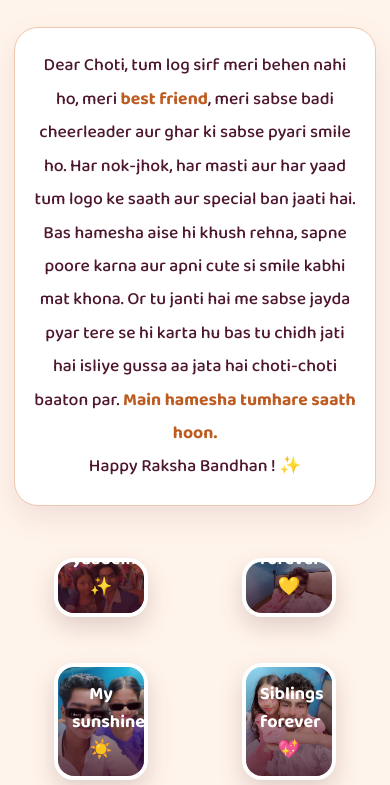
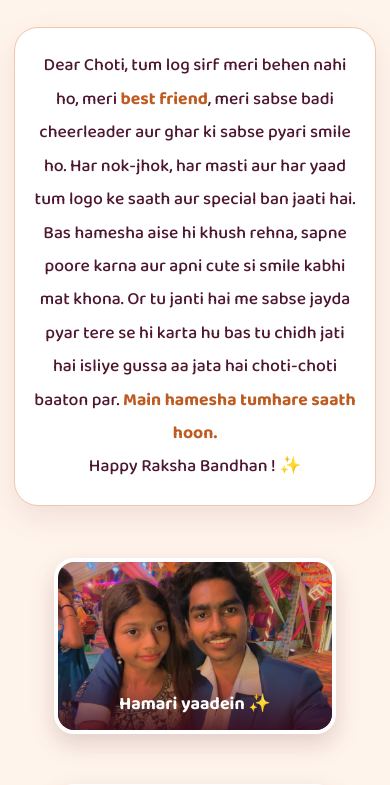
Before and after one commit to abhaychandra984-sys/rakhi, a plain HTML site: page index.html in a window 390 px wide. Shown: the part 266-1051 px from the top of the page. Drawn offline with Linux system fonts and the light colour scheme.

Commit message:
Update index.html

```diff
--- a/index.html
+++ b/index.html
@@ -125,14 +125,16 @@
       color: #7b1838;
     }
 
-    @media (max-width: 600px) {
-      .page {
-        padding: 25px 14px 40px;
-      }
+   @media (max-width: 600px) {
+  .gallery {
+    grid-template-columns: 1fr;
+    gap: 18px;
+  }
 
-      .gallery {
-        gap: 14px;
-      }
+  .page {
+    padding: 25px 14px 40px;
+  }
+}
 
       .photo {
         border-width: 4px;
```
